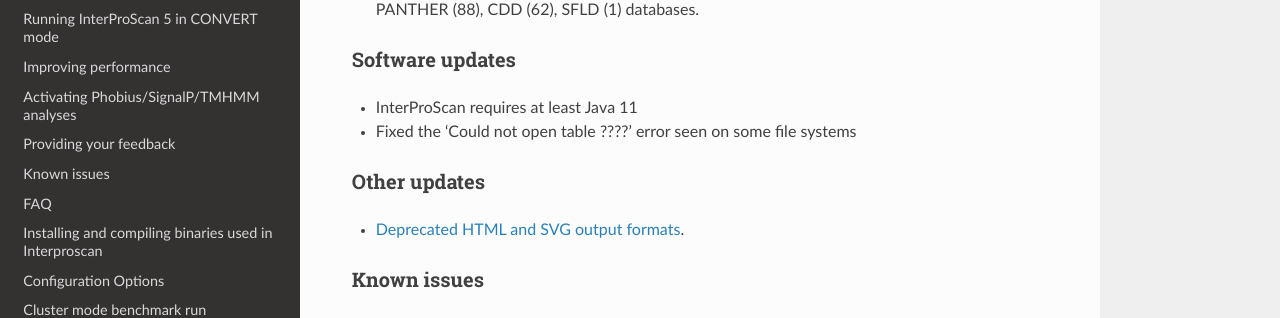
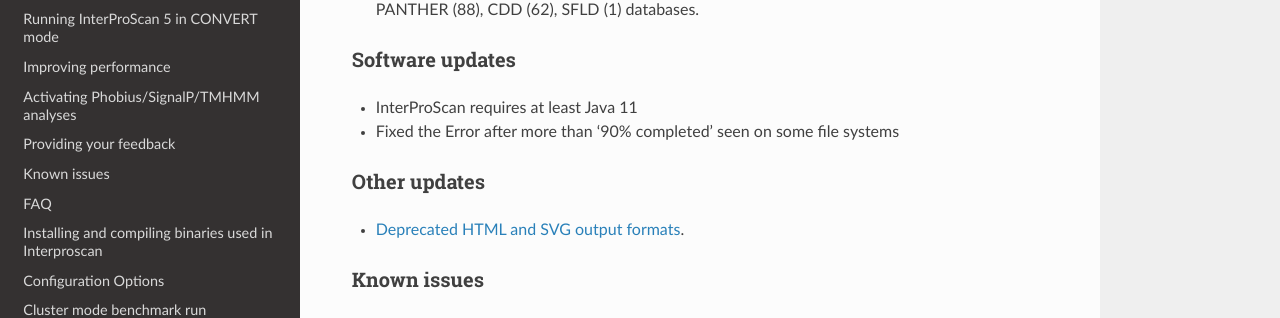
Before and after one commit to ebi-pf-team/interproscan-docs, a Sphinx documentation site: the page built from docs/ReleaseNotes.rst, in a window 1280 px wide and 1087 px high. Shown: the part 460-778 px from the top of the window. Built offline with Sphinx 7.4.7 and the Read the Docs theme 2.0.0, drawn with Linux system fonts in a browser that asks for light colours.

Commit message:
updated fixed issues

```diff
--- a/docs/ReleaseNotes.rst
+++ b/docs/ReleaseNotes.rst
@@ -22,7 +22,7 @@
 Software updates
 ^^^^^^^^^^^^^^^^
 - InterProScan requires at least Java 11
-- Fixed the 'Could not open table ????' error seen on some file systems
+- Fixed the Error after more than '90% completed' seen on some file systems
 
 Other updates
 ^^^^^^^^^^^^^^^^
```
